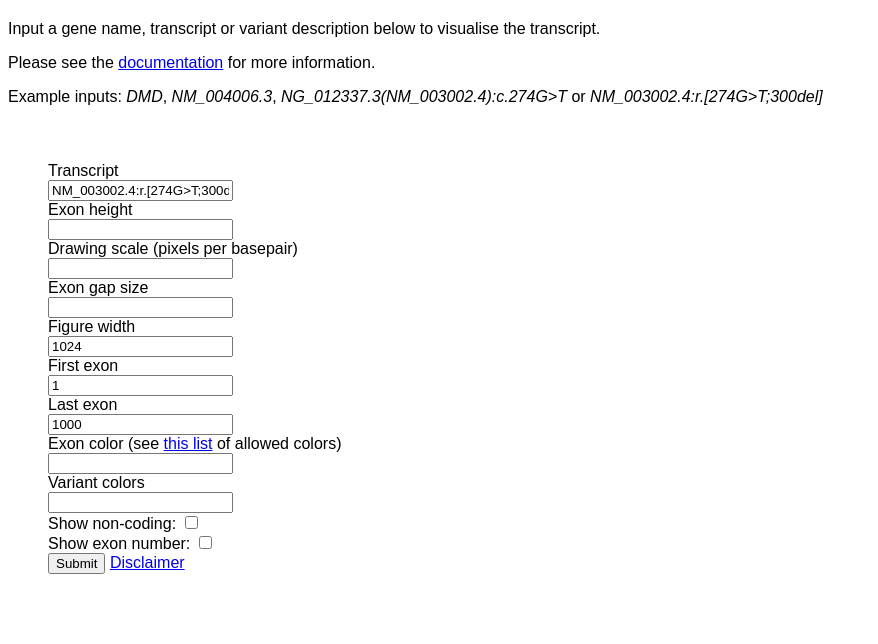
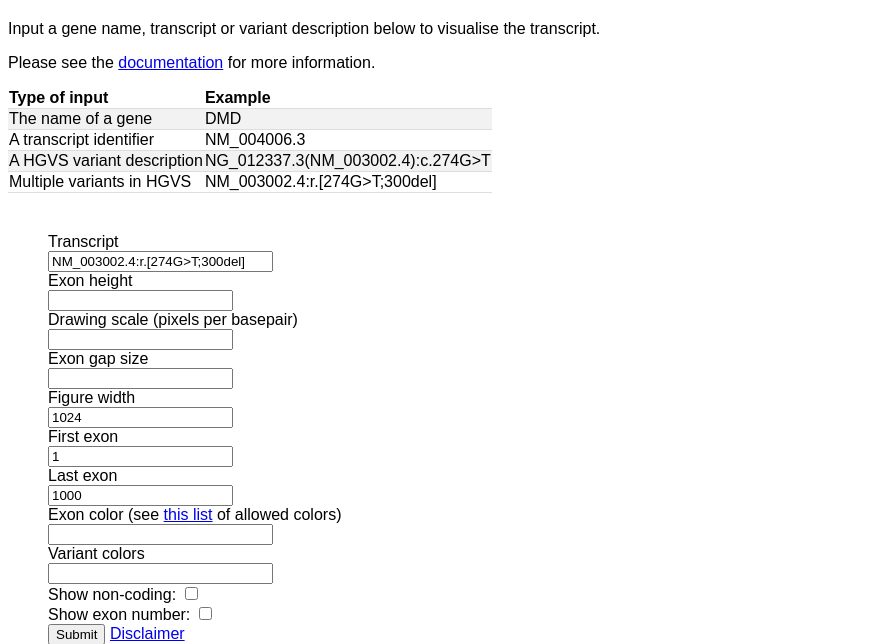
Before and after one commit to Redmar-van-den-Berg/exonviz-web, a Flask app: page / in a window 1280 px wide. Shown: the part 48-692 px from the top of the page, without its empty margins (0-878 px from the left). Run offline with Flask 3, Linux system fonts and the light colour scheme.

Commit message:
Improve the layout

```diff
--- a/setup.py
+++ b/setup.py
@@ -25,7 +25,7 @@ def read(*names, **kwargs):
 
 setup(
     name='exonviz-web',
-    version='0.0.6',
+    version='0.0.7',
     license='MIT',
     description='An example package. Generated with cookiecutter-pylibrary.',
     long_description='Long description for your exonviz-web',
@@ -67,7 +67,7 @@ setup(
     python_requires='>=3.9',
     install_requires=[
         'flask',
-        'exonviz>=0.2.5',
+        'exonviz>=0.2.8',
         'typing_extensions',
         # eg: 'aspectlib==1.1.1', 'six>=1.7',
     ],
--- a/src/exonviz_web/static/style.css
+++ b/src/exonviz_web/static/style.css
@@ -24,3 +24,15 @@
   float: left;
   padding: 20px;
 }
+
+th, td {
+  padding: 1px;
+  text-align: left;
+  border-bottom: 1px solid #ddd;
+}
+
+tr:nth-child(even) {background-color: #f2f2f2;}
+
+table {
+  border-collapse: collapse;
+}
--- a/src/exonviz_web/templates/index.html
+++ b/src/exonviz_web/templates/index.html
@@ -1,4 +1,6 @@
 {% extends 'base.html' %}
+
+{% set input_size = 25 %}
 
 {% block header %}
   <h1>Welcome to ExonViz</h1>
@@ -7,54 +9,74 @@
 {% block content %}
 <p>Input a gene name, transcript or variant description below to visualise the transcript.</p>
 <p>Please see the <a href=https://exonviz.readthedocs.io/en/latest/>documentation</a> for more information.</p>
-<p>Example inputs: <em>DMD</em>, <em>NM_004006.3</em>, <em>NG_012337.3(NM_003002.4):c.274G>T</em> or
-    <em>NM_003002.4:r.[274G>T;300del]</em></p>
+  <table>
+    <tr>
+      <th>Type of input</th>
+      <th>Example</th>
+    </tr>
+    <tr>
+      <td>The name of a gene</td>
+      <td>DMD</td>
+    </tr>
+    <tr>
+      <td>A transcript identifier</td>
+      <td>NM_004006.3</td>
+    </tr>
+    <tr>
+      <td>A HGVS variant description</td>
+      <td>NG_012337.3(NM_003002.4):c.274G>T</td>
+    </tr>
+    <tr>
+      <td>Multiple variants in HGVS</td>
+      <td>NM_003002.4:r.[274G>T;300del]</td>
+    </tr>
+  </table>
   <div class="float-container">
     <div class="sidebar">
       <form method="POST">
         <label for="transcript">Transcript</label>
         <br>
-        <input type="text" name="transcript" value="{{ session['transcript'] }}"></input>
+        <input type="text" name="transcript" size={{ input_size}} value="{{ session['transcript'] }}"></input>
         <br>
 
         <label for="height">Exon height</label>
         <br>
-        <input type="number" name="height", value="{{ session['height'] }}"></input>
+        <input type="number" name="height" size={{ input_size}} value="{{ session['height'] }}"></input>
         <br>
 
         <label for="scale">Drawing scale (pixels per basepair)</label>
         <br>
-        <input type="number" name="scale", step="0.1", value="{{ session['scale'] }}"></input>
+        <input type="number" name="scale", size={{ input_size}} step="0.1", value="{{ session['scale'] }}"></input>
         <br>
 
         <label for="gap">Exon gap size</label>
         <br>
-        <input type="number" name="gap", value="{{ session['gap'] }}"></input>
+        <input type="number" name="gap", size={{ input_size}} value="{{ session['gap'] }}"></input>
         <br>
 
         <label for="width">Figure width</label>
         <br>
-        <input type="number" name="width", value="{{ session['width'] }}"></input>
+        <input type="number" name="width", size={{ input_size}} value="{{ session['width'] }}"></input>
         <br>
 
         <label for="width">First exon</label>
         <br>
-        <input type="number" name="firstexon", value="{{ session['firstexon'] }}"></input>
+        <input type="number" name="firstexon", size={{ input_size}} value="{{ session['firstexon'] }}"></input>
         <br>
 
         <label for="width">Last exon</label>
         <br>
-        <input type="number" name="lastexon", value="{{ session['lastexon'] }}"></input>
+        <input type="number" name="lastexon", size={{ input_size}} value="{{ session['lastexon'] }}"></input>
         <br>
 
         <label for="color">Exon color (see <a href="https://developer.mozilla.org/en-US/docs/Web/CSS/named-color">this list</a> of allowed colors)</label>
         <br>
-        <input type="text" name="color", value="{{ session['color'] }}"></input>
+        <input type="text" name="color", size={{ input_size}} value="{{ session['color'] }}"></input>
         <br>
 
         <label for="variantcolors">Variant colors</label>
         <br>
-        <input type="text" name="variantcolors", value="{{ ' '.join(session['variantcolors'])}}" multiple></input>
+        <input type="text" name="variantcolors", size={{ input_size}} value="{{ ' '.join(session['variantcolors'])}}" multiple></input>
         <br>
 
         <label for="non_coding">Show non-coding:</label>
```
Also changed, not shown: CHANGELOG.md.
